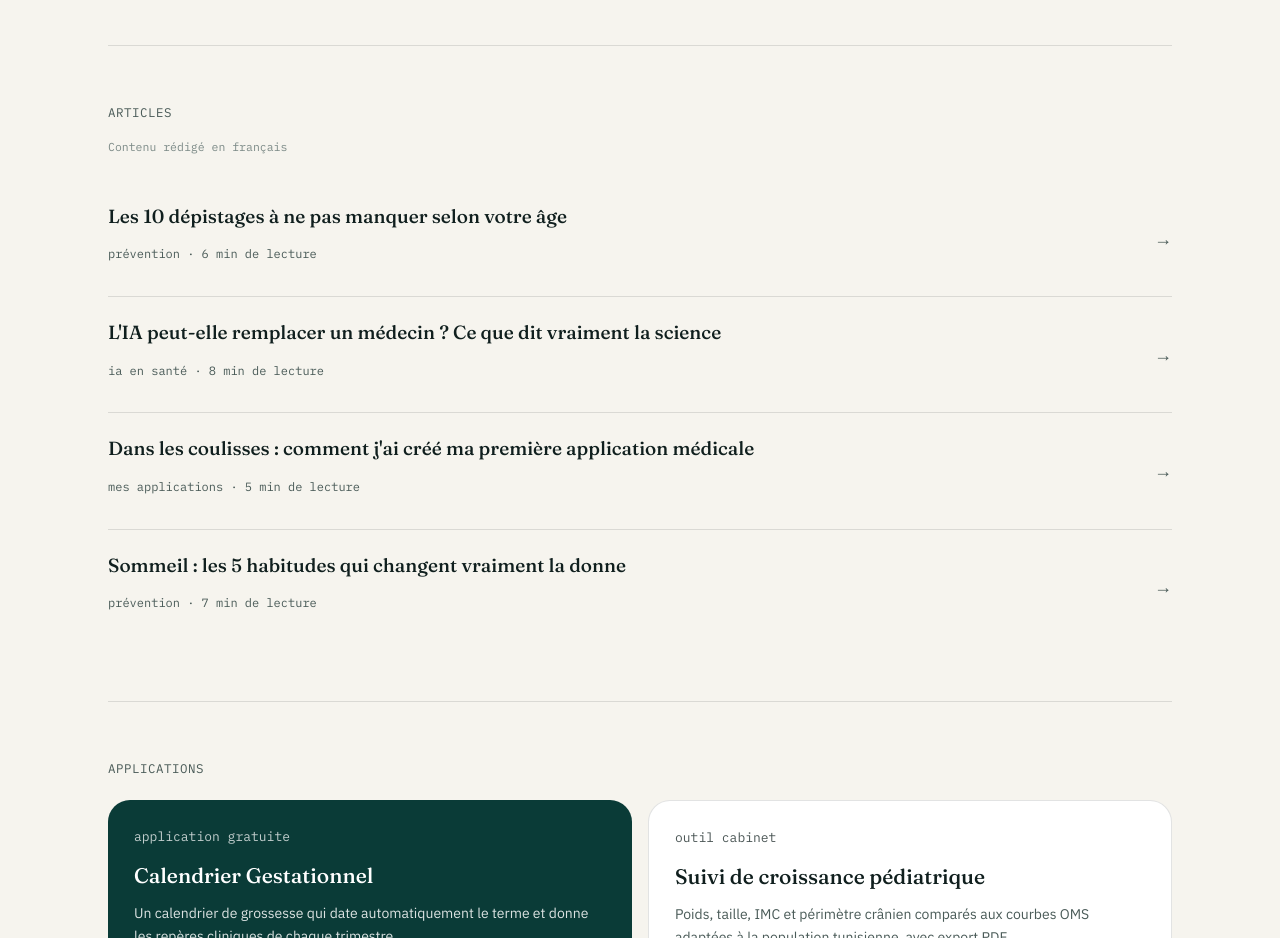
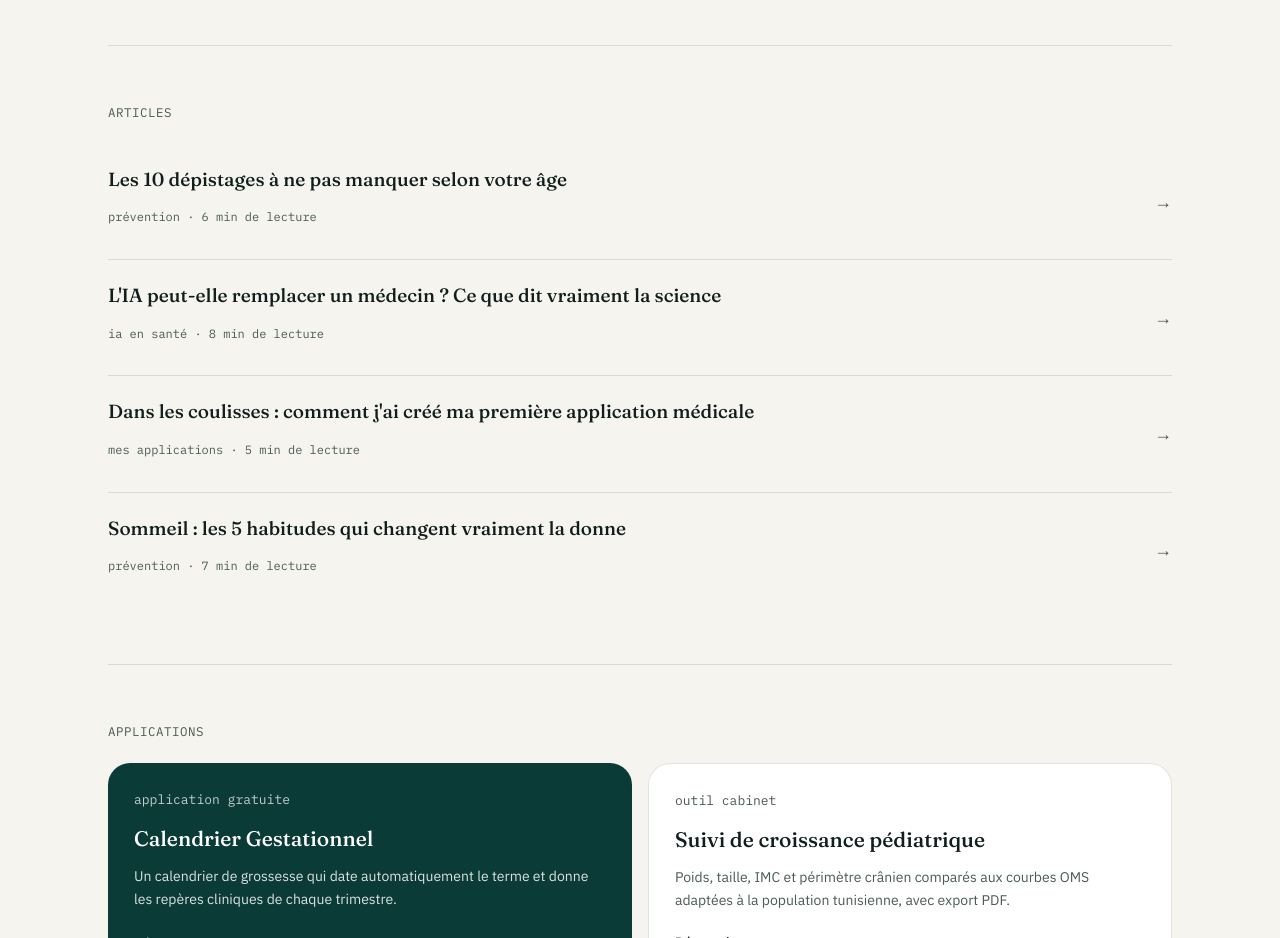
Before and after one commit to Cbh3021/site-dr-belhoula-, a plain HTML site: page actualites.html in a window 1280 px wide. Shown: the part 1000-1938 px from the top of the page. Drawn offline with Linux system fonts and the light colour scheme.

Commit message:
Add files via upload

```diff
--- a/actualites.html
+++ b/actualites.html
@@ -52,7 +52,6 @@
   .art-meta{font-family:var(--font-mono);font-size:12px;color:var(--ink-soft);}
   .art-arrow{font-size:18px;color:var(--ink-soft);flex-shrink:0;}
   html[dir="rtl"] .art-arrow{transform:scaleX(-1);display:inline-block;}
-  .lang-note{font-family:var(--font-mono);font-size:11.5px;color:var(--ink-faint);margin-top:-6px;margin-bottom:24px;}
 
   .apps{display:grid;grid-template-columns:repeat(2,1fr);gap:16px;}
   .app-card{background:var(--teal-deep);color:#fff;border-radius:var(--radius-lg);padding:26px;display:flex;flex-direction:column;justify-content:space-between;min-height:190px;}
@@ -132,7 +131,6 @@
 
   <section class="block" id="articles">
     <p class="section-label" data-i18n="nav_articles"></p>
-    <p class="lang-note" data-i18n="lang_note_fr"></p>
     <div id="js-articles"></div>
   </section>
 
```
Also changed, not shown: applications.html (+0 -2 lines), article.html (+0 -2 lines).
